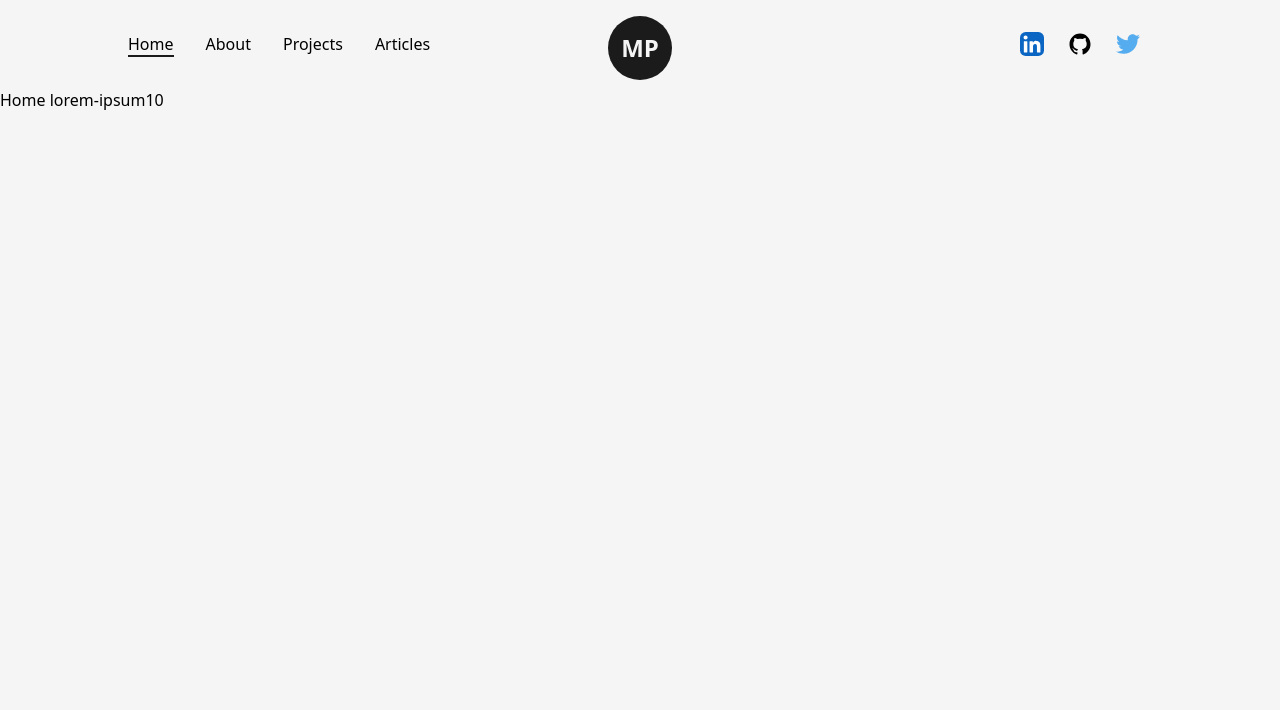
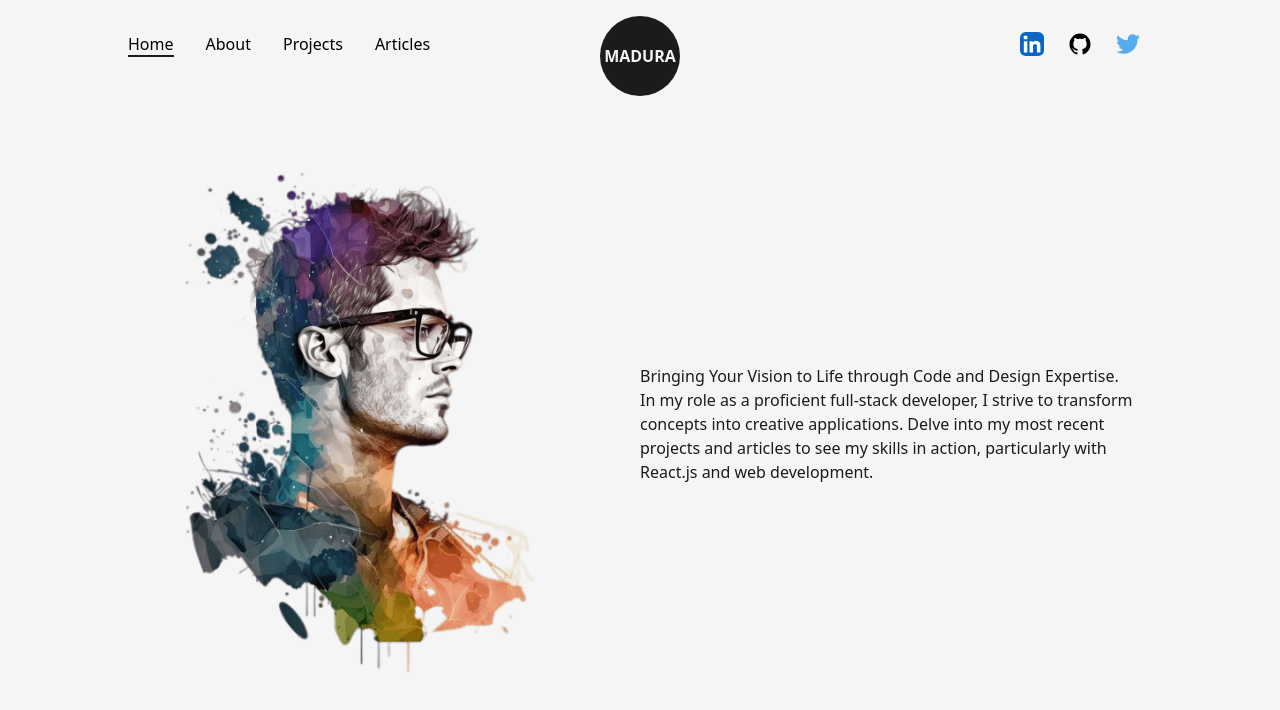
Before and after one commit to Madura-Prasad/Next.js-Portfolio, a Next.js app: page / in a window 1280 px wide. Shown: the top 710 px of the page. Built offline with nearby package versions, Linux system fonts and the light colour scheme.

Commit message:
create home page

```diff
--- /dev/null
+++ b/src/component/Layout.js
@@ -0,0 +1,11 @@
+import React from 'react'
+
+const Layout = ({children,className=""}) => {
+  return (
+    <div className={`w-full h-full inline-block z-0 bg-light p-32 ${className}`}>
+      {children}
+    </div>
+  )
+}
+
+export default Layout
--- a/src/component/Logo.js
+++ b/src/component/Logo.js
@@ -9,7 +9,7 @@ const Logo = () => {
     <div className="flex items-center justify-center mt-2">
       <MotionLink
         href="/"
-        className="w-16 h-16 bg-dark text-light flex items-center justify-center rounded-full text-2xl font-bold"
+        className="w-20 h-20 bg-dark text-light flex items-center justify-center rounded-full text-m font-bold"
         whileHover={{
           backgroundColor: [
             "#121212",
@@ -22,7 +22,7 @@ const Logo = () => {
           transition: { duration: 1, repeat: Infinity },
         }}
       >
-        MP
+        MADURA
       </MotionLink>
     </div>
   );
--- a/src/pages/index.js
+++ b/src/pages/index.js
@@ -1,5 +1,7 @@
+import Layout from "@/component/Layout"
 import Head from "next/head";
-
+import Image from "next/image";
+import profilePic from "../../public/images/profile/developer-pic-1.png";
 
 
 export default function Home() {
@@ -10,7 +12,23 @@ export default function Home() {
         <meta name="description" content="Generated by create next app" />
 
       </Head>
-      <main>Home lorem-ipsum10</main>
+      <main className="flex items-center text-dark w-full min-h-screen">
+      <Layout className="pt-0">
+        <div className="flex items-center justify-between w-full">
+        <div className="w-1/2">
+          <Image src={profilePic} alt="Madura Prasad" className="w-full h-auto" />
+        </div>
+        <div className="w-1/2">
+          <h1>
+          Bringing Your Vision to Life through Code and Design Expertise.
+          </h1>
+          <p>
+          In my role as a proficient full-stack developer, I strive to transform concepts into creative applications. Delve into my most recent projects and articles to see my skills in action, particularly with React.js and web development.
+          </p>
+        </div>
+        </div>
+      </Layout>
+      </main>
     </>
   );
 }
```
